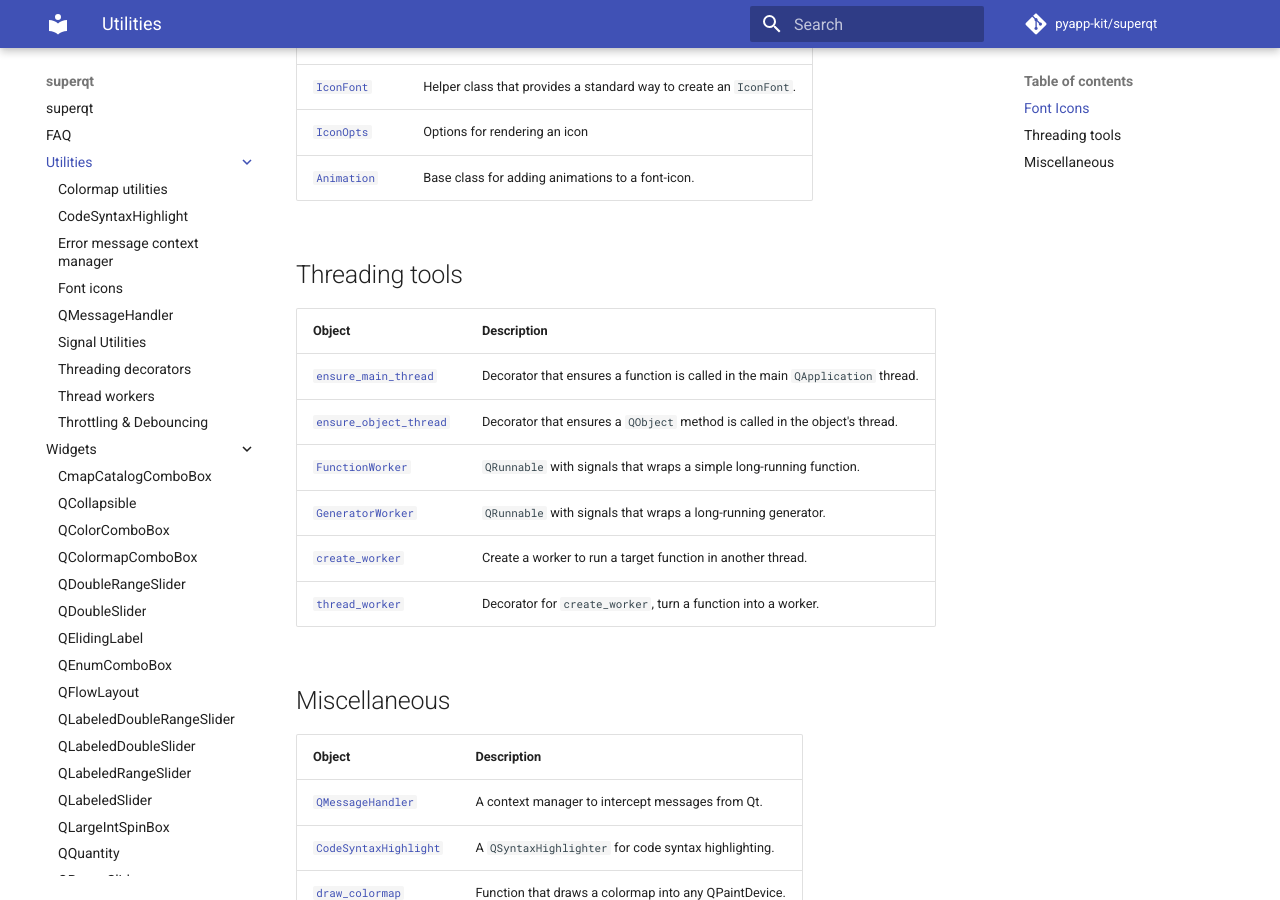
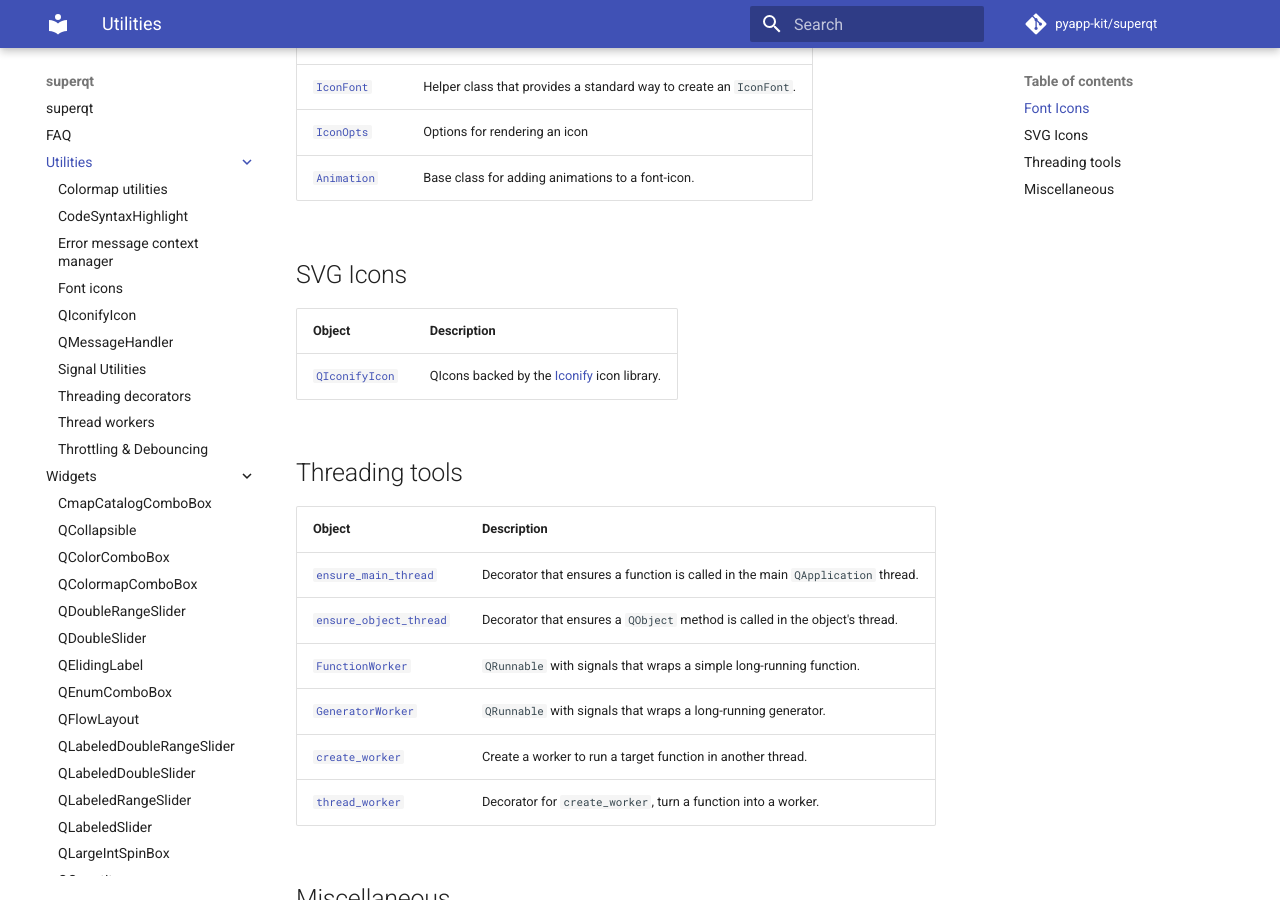
Before and after one commit to pyapp-kit/superqt, an MkDocs documentation site: the page built from docs/utilities/index.md, in a window 1280 px wide and 900 px high, scrolled down 394 px. Built offline with MkDocs 1.6.1 and Material for MkDocs 9.7.7, drawn with Linux system fonts in a browser that asks for light colours; comment, search, counter and statistics services are not loaded.

Commit message:
docs: add iconify docs

```diff
--- a/docs/utilities/index.md
+++ b/docs/utilities/index.md
@@ -11,6 +11,12 @@
 | [`IconFont`](./fonticon.md#superqt.fonticon.IconFont) | Helper class that provides a standard way to create an `IconFont`. |
 | [`IconOpts`](./fonticon.md#superqt.fonticon.IconOpts) | Options for rendering an icon |
 | [`Animation`](./fonticon.md#superqt.fonticon.Animation) | Base class for adding animations to a font-icon. |
+
+## SVG Icons
+
+| Object                          | Description           |
+| -----------                     | --------------------- |
+| [`QIconifyIcon`](./iconify.md)  | QIcons backed by the [Iconify](https://iconify.design/) icon library. |
 
 ## Threading tools
 
--- a/mkdocs.yml
+++ b/mkdocs.yml
@@ -32,8 +32,8 @@ markdown_extensions:
   - attr_list
   - md_in_html
   - pymdownx.emoji:
-      emoji_index: !!python/name:materialx.emoji.twemoji
-      emoji_generator: !!python/name:materialx.emoji.to_svg
+      emoji_index: !!python/name:material.extensions.emoji.twemoji
+      emoji_generator: !!python/name:material.extensions.emoji.to_svg
   - toc:
       permalink: "#"
 
```
Also changed, not shown: docs/utilities/iconify.md (added, +36 -0 lines), pyproject.toml (+5 -5 lines).
